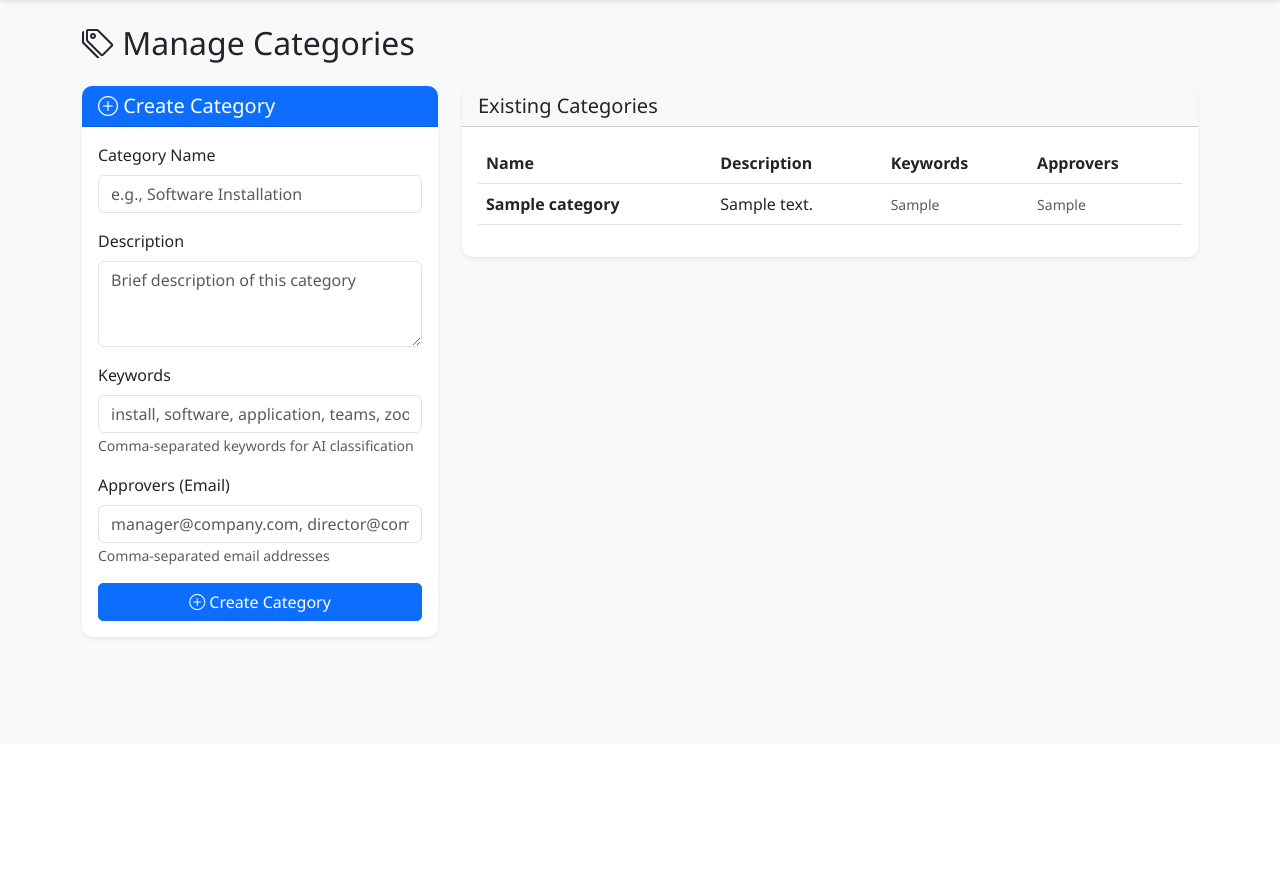
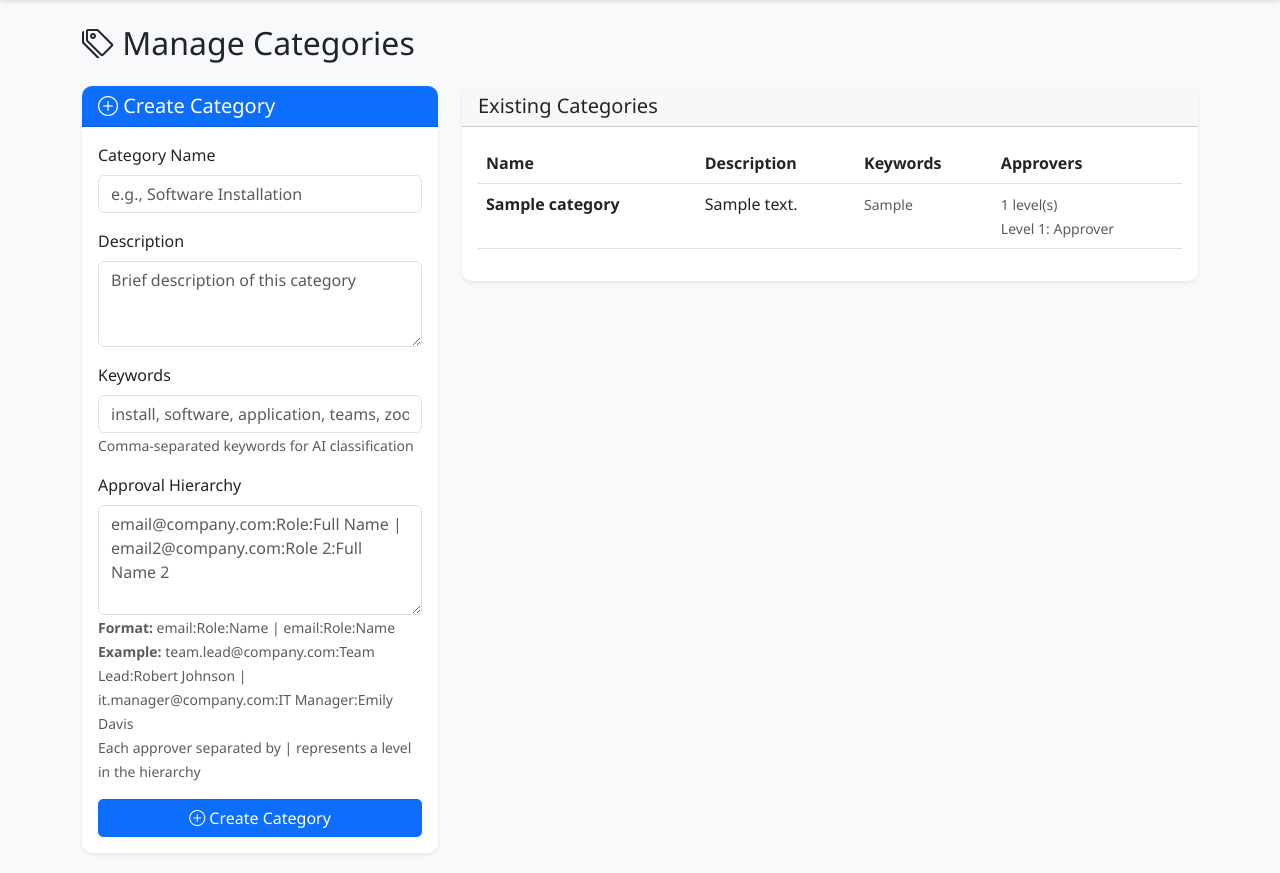
Before and after one commit to sanjurio/AI-Hackathon, a Flask app: page /admin/categories in a window 1280 px wide. Shown: the part 56-929 px from the top of the page. Before the commit the page ends 696 px from the top, so only its background shows below. Run offline with Flask 3, Linux system fonts and the light colour scheme; a user stored in the database is signed in; tables that the repository leaves empty hold one stand-in row (values such as "Sample post").

Commit message:
Improve ticket classification and approval workflow
Enhance ticket classification to differentiate between AI and keyword-based methods, update approval hierarchy management, and introduce test mode URLs for unconfigured email services.

Replit-Commit-Author: Agent
Replit-Commit-Session-Id: d6665eb6-05e5-42cd-a518-e3e8f320b6cc
Replit-Commit-Checkpoint-Type: intermediate_checkpoint
Replit-Commit-Event-Id: 5f438499-009d-4e77-a643-6f7a2beaeb10
Replit-Commit-Screenshot-Url: https://storage.googleapis.com/screenshot-production-us-central1/05705173-fcbd-4cbd-bf0f-3ee4d6e1d0a4/d6665eb6-05e5-42cd-a518-e3e8f320b6cc/Etg4kaD

```diff
--- a/ai_classifier.py
+++ b/ai_classifier.py
@@ -99,6 +99,7 @@ def classify_ticket(description):
     if client:
         result = classify_ticket_with_openai(description)
         if result:
-            return result
+            return result, True
 
-    return classify_ticket_with_keywords(description)
+    result = classify_ticket_with_keywords(description)
+    return result, False
--- a/app.py
+++ b/app.py
@@ -125,7 +125,7 @@ def create_ticket():
             flash('Please provide a detailed description (at least 10 characters).', 'danger')
             return redirect(url_for('create_ticket'))
 
-        category = classify_ticket(description)
+        category, ai_used = classify_ticket(description)
 
         ticket = Ticket(
             description=description,
@@ -136,10 +136,11 @@ def create_ticket():
         db.session.add(ticket)
         db.session.commit()
 
+        classification_method = 'AI (OpenAI)' if ai_used else 'Keyword matching'
         history = TicketHistory(
             ticket_id=ticket.id,
             action='Ticket Created',
-            details=f'Category auto-classified as: {category.name if category else "Uncategorized"}'
+            details=f'Category auto-classified as: {category.name if category else "Uncategorized"} using {classification_method}'
         )
         db.session.add(history)
         db.session.commit()
@@ -203,7 +204,27 @@ def view_ticket(ticket_id):
                 ticket.status == 'Pending Approval' and
                 not any(a.status == 'Approved' for a in approvals))
 
-    return render_template('view_ticket.html', ticket=ticket, history=history, approvals=approvals, can_edit=can_edit)
+    ai_classified = any('AI' in h.details or 'OpenAI' in h.details for h in history if h.action == 'Ticket Created')
+
+    test_mode_urls = []
+    email_configured = os.getenv('MAIL_USERNAME')
+    if not email_configured and approvals:
+        for approval in approvals:
+            token = serializer.dumps({'approval_id': approval.id, 'ticket_id': ticket_id}, salt='approval-token')
+            test_mode_urls.append({
+                'level': approval.approval_level,
+                'role': approval.approver_role or 'Approver',
+                'approve_url': url_for('approve_ticket', token=token, action='approve', _external=True),
+                'reject_url': url_for('approve_ticket', token=token, action='reject', _external=True)
+            })
+
+    return render_template('view_ticket.html',
+                         ticket=ticket,
+                         history=history,
+                         approvals=approvals,
+                         can_edit=can_edit,
+                         ai_classified=ai_classified,
+                         test_mode_urls=test_mode_urls)
 
 @app.route('/user/ticket/<int:ticket_id>/edit', methods=['GET', 'POST'])
 @login_required
@@ -229,14 +250,15 @@ def edit_ticket(ticket_id):
         old_description = ticket.description
         ticket.description = new_description
 
-        category = classify_ticket(new_description)
+        category, ai_used = classify_ticket(new_description)
         old_category = ticket.category
         ticket.category_id = category.id if category else None
 
+        classification_method = 'AI (OpenAI)' if ai_used else 'Keyword matching'
         history = TicketHistory(
             ticket_id=ticket.id,
             action='Ticket Edited',
-            details=f'Description updated. Category changed from {old_category.name if old_category else "None"} to {category.name if category else "None"}'
+            details=f'Description updated. Category changed from {old_category.name if old_category else "None"} to {category.name if category else "None"} using {classification_method}'
         )
         db.session.add(history)
 
--- a/templates/manage_categories.html
+++ b/templates/manage_categories.html
@@ -27,9 +27,13 @@
                         <small class="text-muted">Comma-separated keywords for AI classification</small>
                     </div>
                     <div class="mb-3">
-                        <label for="approvers" class="form-label">Approvers (Email)</label>
-                        <input type="text" class="form-control" id="approvers" name="approvers" placeholder="manager@company.com, director@company.com">
-                        <small class="text-muted">Comma-separated email addresses</small>
+                        <label for="approvers" class="form-label">Approval Hierarchy</label>
+                        <textarea class="form-control" id="approvers" name="approvers" rows="4" placeholder="email@company.com:Role:Full Name | email2@company.com:Role 2:Full Name 2"></textarea>
+                        <small class="text-muted">
+                            <strong>Format:</strong> email:Role:Name | email:Role:Name<br>
+                            <strong>Example:</strong> team.lead@company.com:Team Lead:Robert Johnson | it.manager@company.com:IT Manager:Emily Davis<br>
+                            Each approver separated by | represents a level in the hierarchy
+                        </small>
                     </div>
                     <button type="submit" class="btn btn-primary w-100">
                         <i class="bi bi-plus-circle"></i> Create Category
@@ -70,7 +74,20 @@
                                 </td>
                                 <td>
                                     {% if category.approvers %}
-                                    <small class="text-muted">{{ category.approvers[:30] }}{% if category.approvers|length > 30 %}...{% endif %}</small>
+                                    {% set approver_levels = category.approvers.split('|') %}
+                                    <small class="text-muted">
+                                        {{ approver_levels|length }} level(s)
+                                        {% if approver_levels|length > 0 %}
+                                        <br>
+                                        {% for approver in approver_levels[:2] %}
+                                        {% set parts = approver.strip().split(':') %}
+                                        Level {{ loop.index }}: {{ parts[1] if parts|length > 1 else 'Approver' }}<br>
+                                        {% endfor %}
+                                        {% if approver_levels|length > 2 %}
+                                        <em>+{{ approver_levels|length - 2 }} more...</em>
+                                        {% endif %}
+                                        {% endif %}
+                                    </small>
                                     {% else %}
                                     -
                                     {% endif %}
```
Also changed, not shown: templates/view_ticket.html (+19 -0 lines).
